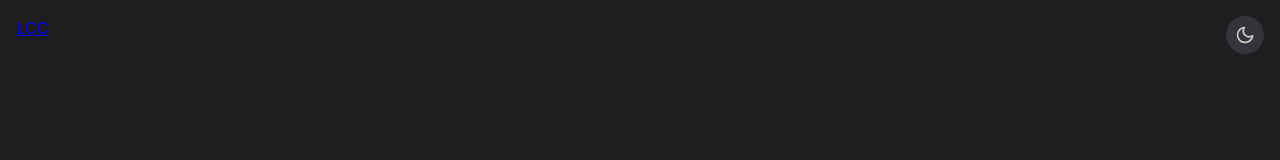
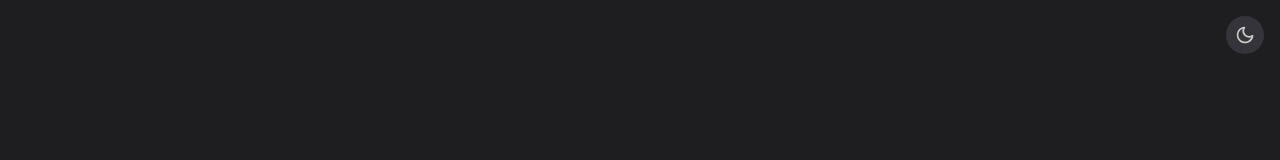
Before and after one commit to adrienloup/lcc, a React (Vite) app: page /lcc/ressources in a window 1280 px wide. Shown: the top 160 px of the page. Built offline with nearby package versions, Linux system fonts and the light colour scheme.

Commit message:
Add header component

```diff
--- a/src/components/Header/Header.tsx
+++ b/src/components/Header/Header.tsx
@@ -19,14 +19,9 @@ const Header: FC = () => {
       role='banner'
     >
       <Button
-        cssClass='link'
-        label='LCC'
-        ariaLabel='Accéder à la page d’accueil'
-        to={Path}
-      />
-      <Button
         cssClass='switch'
         icon={mode === 'dark' ? 'moon' : 'sun'}
+        role='switch'
         ariaLabel={mode === 'dark' ? 'Naviguer en mode clair' : 'Naviguer en mode sombre'}
         click={() => handleMode()}
       />
```
